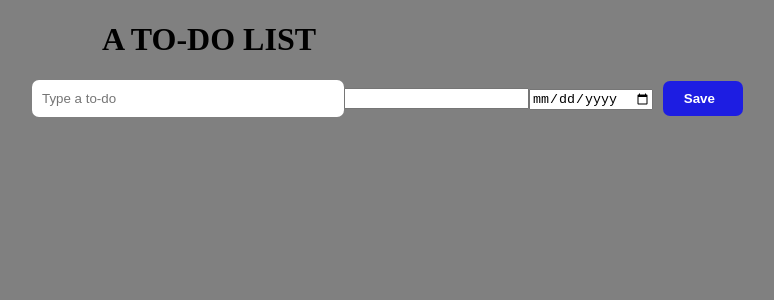
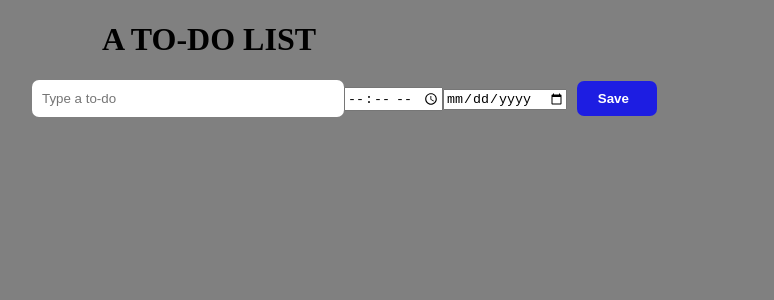
Before and after one commit to barrymomodouwurrie-165/todo-list, a React (Vite) app: page / in a window 1280 px wide. Shown: the top 300 px of the page, without its empty margins (6-780 px from the left). Built offline with nearby package versions, Linux system fonts and the light colour scheme.

Commit message:
added time and date inputs and styled them

```diff
--- a/src/pages/Index.jsx
+++ b/src/pages/Index.jsx
@@ -36,8 +36,8 @@ const Index = ({ messageList, setMessageList }) => {
         onChange={TextChange}
         value={message}
       />
-      <input type="datetime" name="" id="" onChange={TimeChange} value={time} />
-      <input type="date" name="" id="" onChange={DateChange} value={date} />
+      <input className="time-input" type="time"  onChange={TimeChange} value={time} />
+      <input className="date-input" type="date"  onChange={DateChange} value={date} />
       <button className="save-button" onClick={SendButton}>
         Save
       </button>
```
